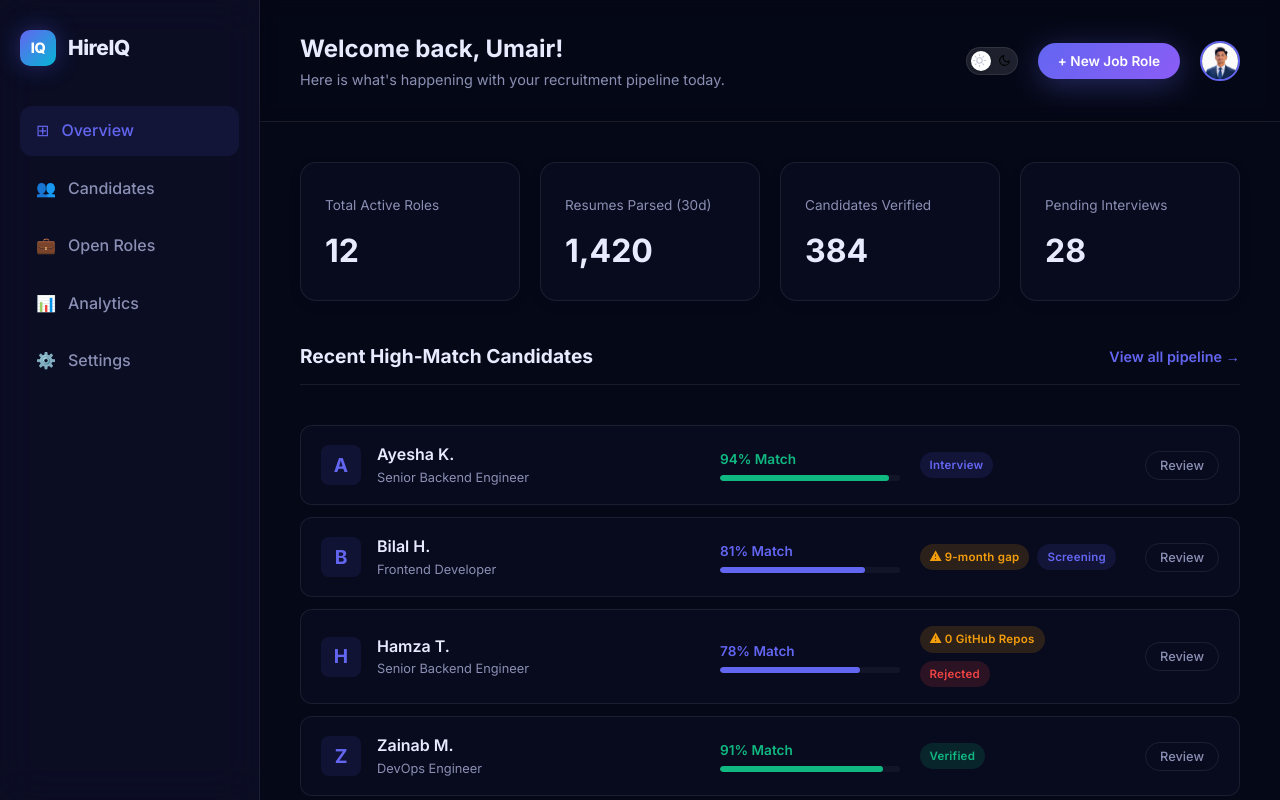
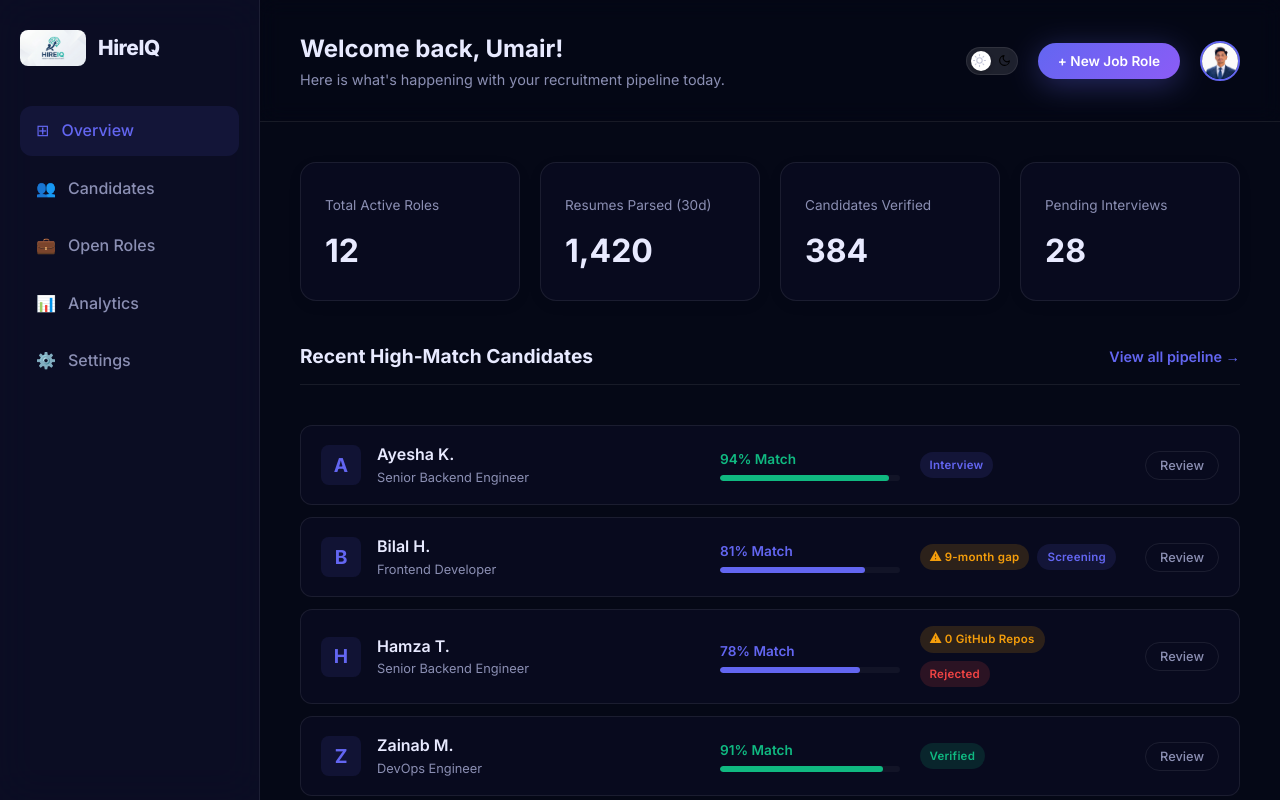
Before and after one commit to umiiwarraich1122/hireiq-fullstack-recruitment, a React (Vite) app in the folder frontend/: page /dashboard in a window 1280 px wide. Built offline with nearby package versions, Linux system fonts and the light colour scheme; a web font is replaced by a local one.

Commit message:
feat: Replace text logos with project logo image

```diff
--- a/frontend/src/components/Footer.jsx
+++ b/frontend/src/components/Footer.jsx
@@ -1,9 +1,11 @@
+import logo from './logo.jpg';
+
 export default function Footer() {
   return (
     <footer>
       <div className="wrap footer-inner">
         <span className="footer-brand">
-          <span className="footer-logo-icon">IQ</span>
+          <img src={logo} alt="HireIQ Logo" className="logo-img-footer" />
           HireIQ — Intelligent Recruitment Platform
         </span>
         <span>Feature report · September 2026</span>
--- a/frontend/src/components/Navbar.jsx
+++ b/frontend/src/components/Navbar.jsx
@@ -1,5 +1,6 @@
 import { useState, useEffect } from 'react';
 import ThemeToggle from './ThemeToggle';
+import logo from './logo.jpg';
 
 export default function Navbar() {
   const [scrolled, setScrolled] = useState(false);
@@ -17,7 +18,7 @@ export default function Navbar() {
   return (
     <nav className={`navbar ${scrolled ? 'scrolled' : ''}`}>
       <div className="nav-logo">
-        <span className="logo-icon">IQ</span>
+        <img src={logo} alt="HireIQ Logo" className="logo-img" />
         HireIQ
       </div>
       <div className="nav-links">
--- a/frontend/src/index.css
+++ b/frontend/src/index.css
@@ -1135,3 +1135,20 @@ footer {
 }
 .auth-card input:focus { border-color: var(--accent); box-shadow: 0 0 0 2px var(--accent-glow); }
 .auth-card .full-width { width: 100%; justify-content: center; margin-top: 8px; }
+
+/* ---------------------------------------------------------------
+   LOGO IMAGES
+   --------------------------------------------------------------- */
+.logo-img {
+  height: 36px;
+  width: auto;
+  border-radius: 8px;
+  object-fit: contain;
+}
+
+.logo-img-footer {
+  height: 24px;
+  width: auto;
+  border-radius: 6px;
+  object-fit: contain;
+}
--- a/frontend/src/pages/Dashboard.jsx
+++ b/frontend/src/pages/Dashboard.jsx
@@ -2,6 +2,7 @@ import { motion } from 'framer-motion';
 import { useNavigate } from 'react-router-dom';
 import ThemeToggle from '../components/ThemeToggle';
 import { useEffect } from 'react';
+import logo from '../components/logo.jpg';
 
 const candidates = [
   { id: 1, name: 'Ayesha K.', role: 'Senior Backend Engineer', score: 94, status: 'Interview', match: 'Excellent' },
@@ -23,15 +24,16 @@ export default function Dashboard() {
   // Reset body overflow just in case the modal didn't unmount cleanly when navigating
   useEffect(() => {
     document.body.style.overflow = 'unset';
+    document.documentElement.style.overflow = 'unset';
   }, []);
 
   return (
     <div className="dashboard-layout">
       {/* Sidebar */}
       <aside className="dash-sidebar">
-        <div className="nav-logo" style={{ marginBottom: '40px' }} onClick={() => navigate('/')}>
-          <span className="logo-icon" style={{ cursor: 'pointer' }}>IQ</span>
-          <span style={{ cursor: 'pointer' }}>HireIQ</span>
+        <div className="nav-logo" style={{ marginBottom: '40px', cursor: 'pointer' }} onClick={() => navigate('/')}>
+          <img src={logo} alt="HireIQ Logo" className="logo-img" />
+          <span>HireIQ</span>
         </div>
 
         <nav className="dash-nav">
```
Also changed, not shown: frontend/src/components/logo.jpg (added).
